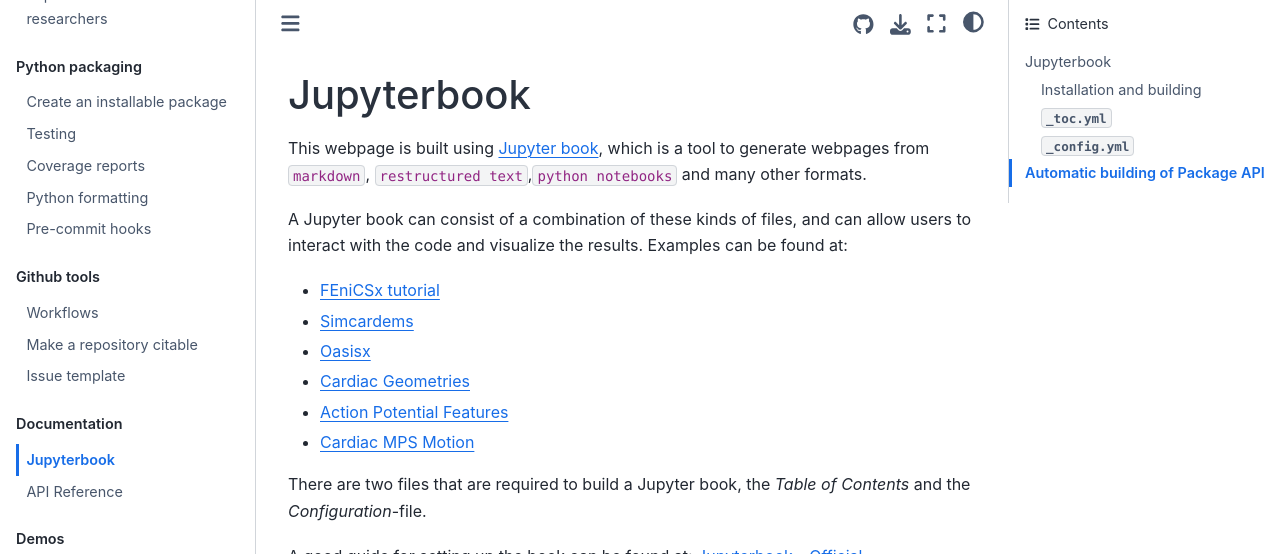
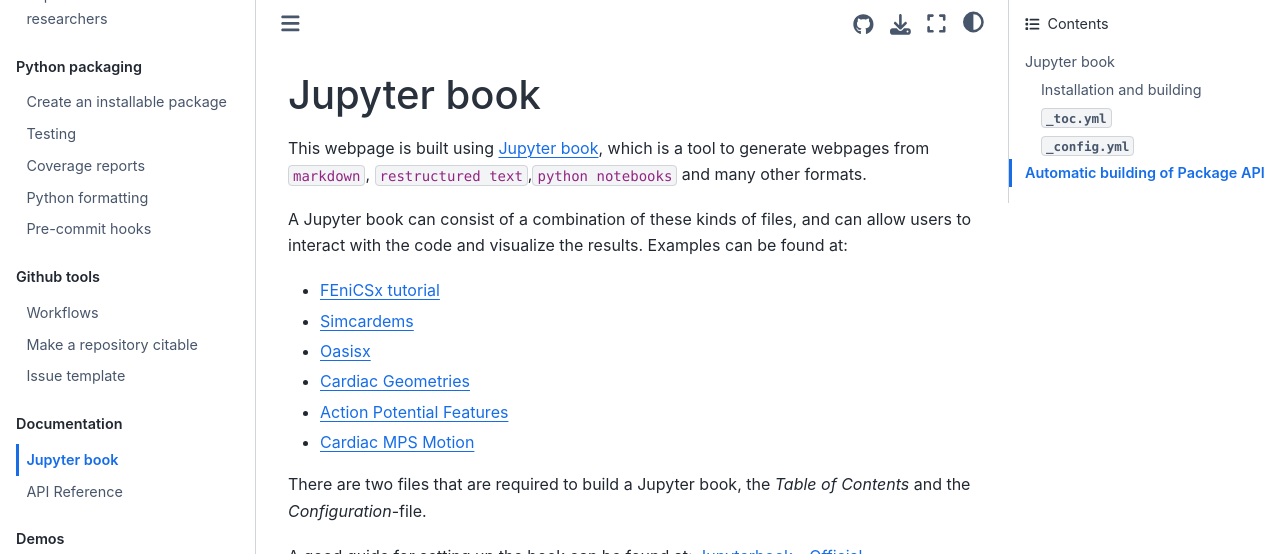
Before and after one commit to scientificcomputing/example-python-package, a Jupyter Book: the page built from docs/part3/documentation.md, in a window 1280 px wide and 900 px high. Shown: the top 554 px of the window. Built offline with Jupyter Book 1.0.4 settings and Sphinx 7.4.7 and the Sphinx Book theme 1.1.4, drawn with Linux system fonts in a browser that asks for light colours; pages that are not in the unit, such as notebooks, are missing from menus.

Commit message:
add publishing target for jupyter book (#51)
* add publishing target for jupyter book

fixes broken links

* build docs on PR as well

catches failures before they are merged

```diff
--- a/docs/part3/documentation.md
+++ b/docs/part3/documentation.md
@@ -1,4 +1,7 @@
-# Jupyterbook
+(publishing)=
+
+# Jupyter book
+
 This webpage is built using [Jupyter book](https://jupyterbook.org/en/stable/intro.html), which is a tool to generate webpages from `markdown`, `restructured text`,`python notebooks` and many other formats.
 
 A Jupyter book can consist of a combination of these kinds of files, and can allow users to interact with the code and visualize the results.
```
Also changed, not shown: 1 other file.
